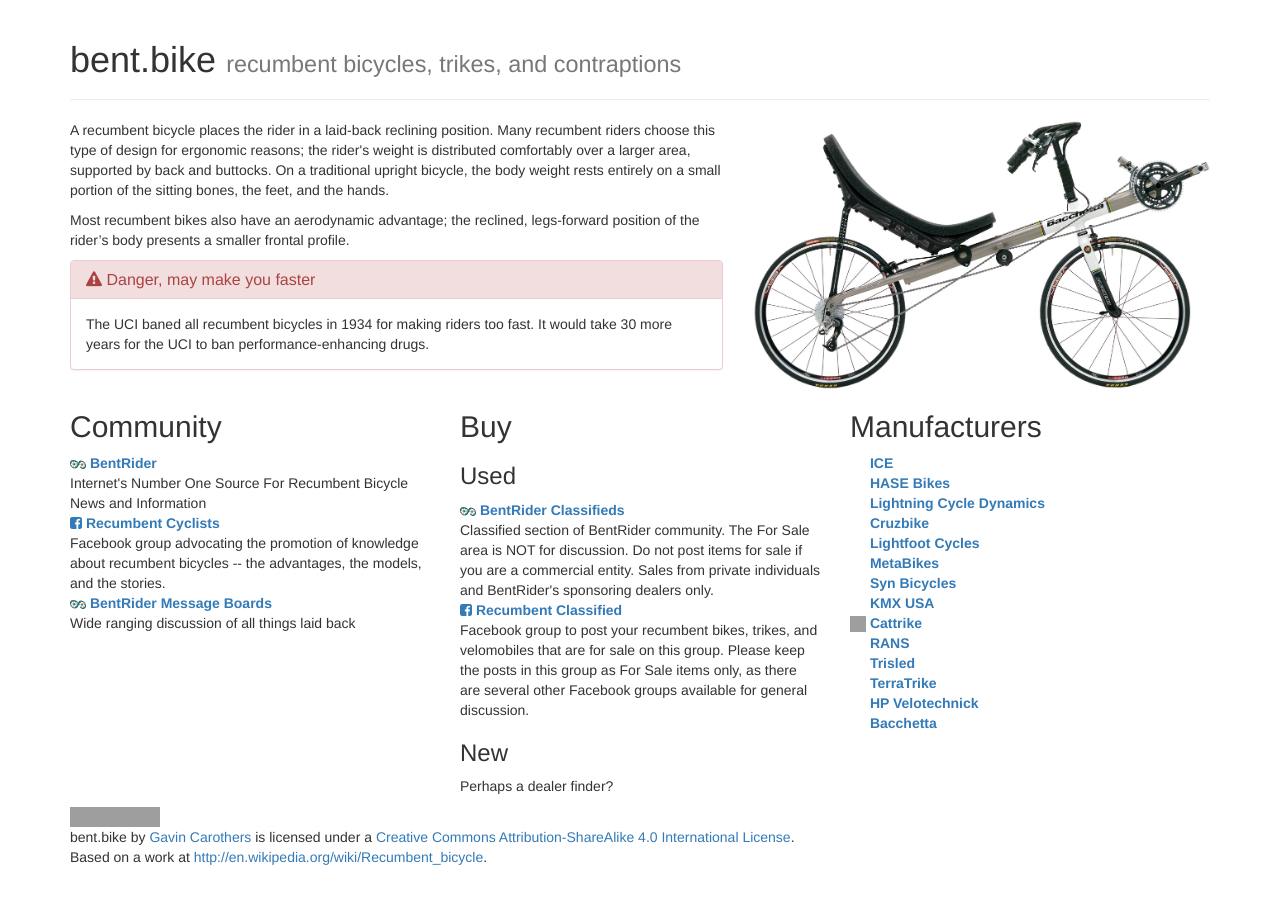
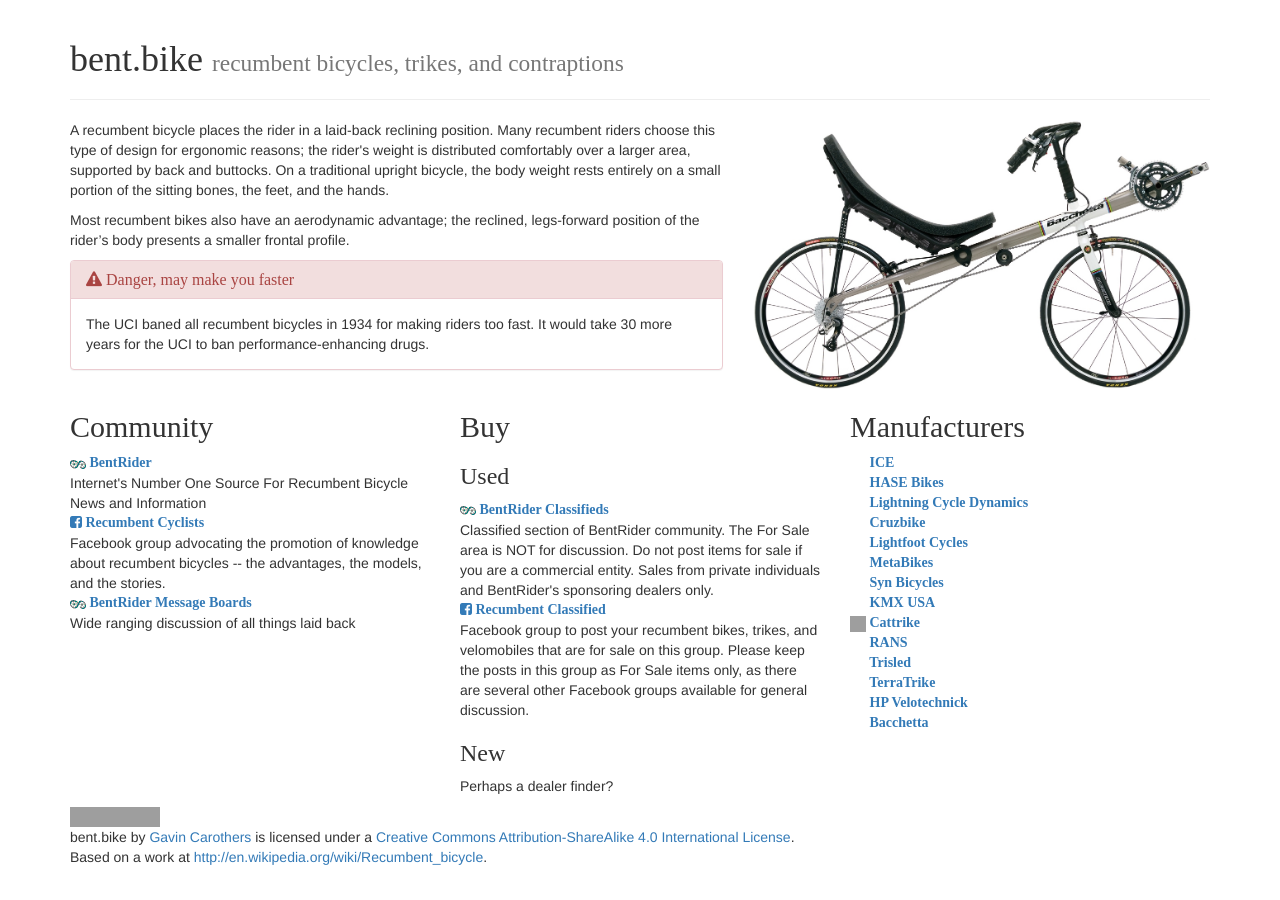
Before and after one commit to gcarothers/bent.bike, a Jekyll site: the page built from index.html, in a window 1280 px wide. Built offline with Jekyll 4.4.1, drawn with Linux system fonts in a browser that asks for light colours; nearby versions of some CDN libraries; Markdown is read by kramdown in place of the engine named in the settings; comment, search, counter and statistics services are not loaded; grey boxes are pictures that could not be loaded.

```diff
--- a/_layouts/default.html
+++ b/_layouts/default.html
@@ -12,6 +12,11 @@
       <script src="https://oss.maxcdn.com/libs/html5shiv/3.7.0/html5shiv.js"></script>
       <script src="https://oss.maxcdn.com/libs/respond.js/1.4.2/respond.min.js"></script>
     <![endif]-->
+    <style type="text/css">
+    h1, h2, h3, dt {
+     font-family: "cronos-pro-subhead";
+    }
+    </style>
   </head>
   <body>
     <div class="container">
```
Also changed, not shown: other parts of _layouts/default.html (+2 -0 lines).
